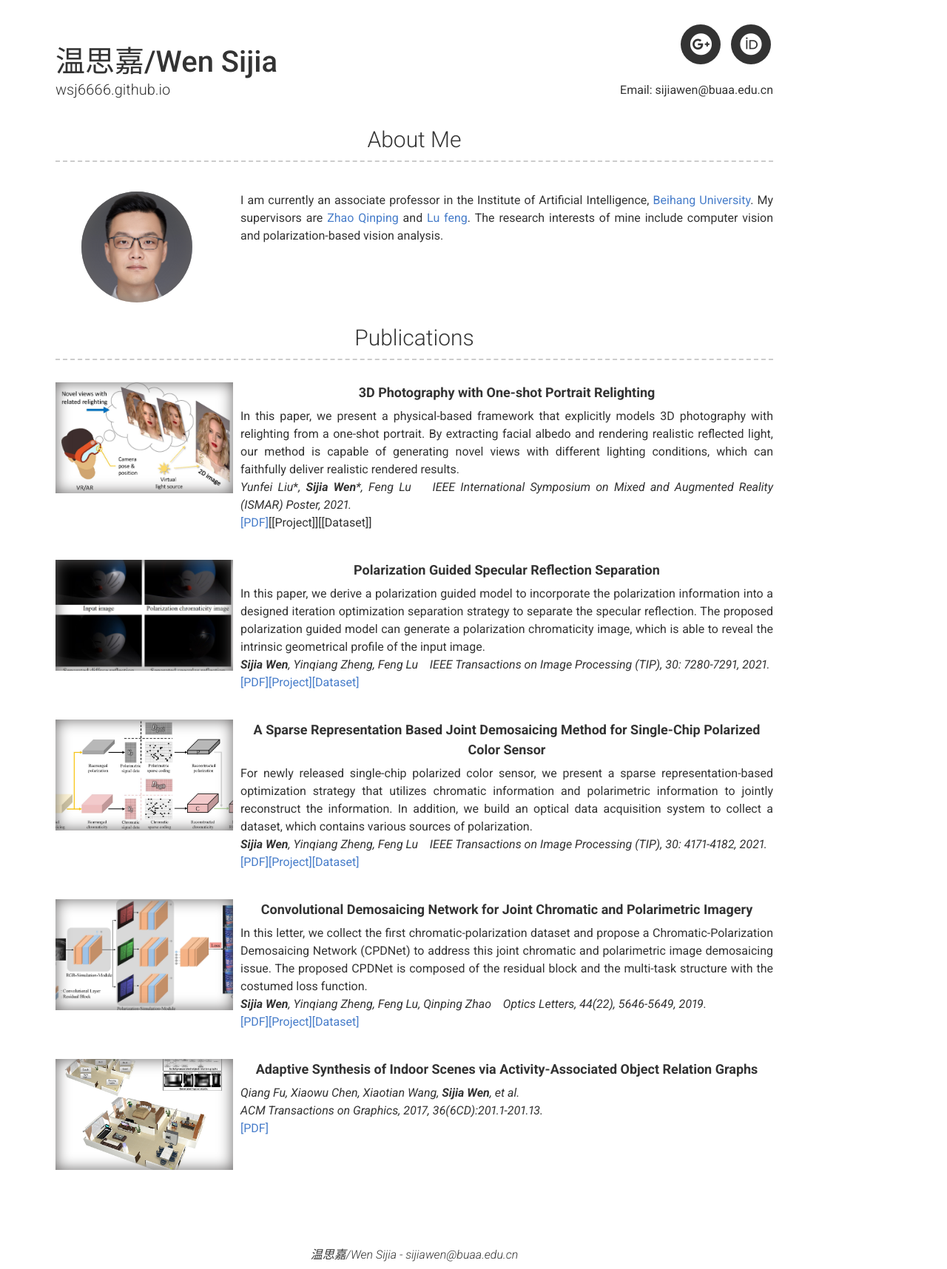
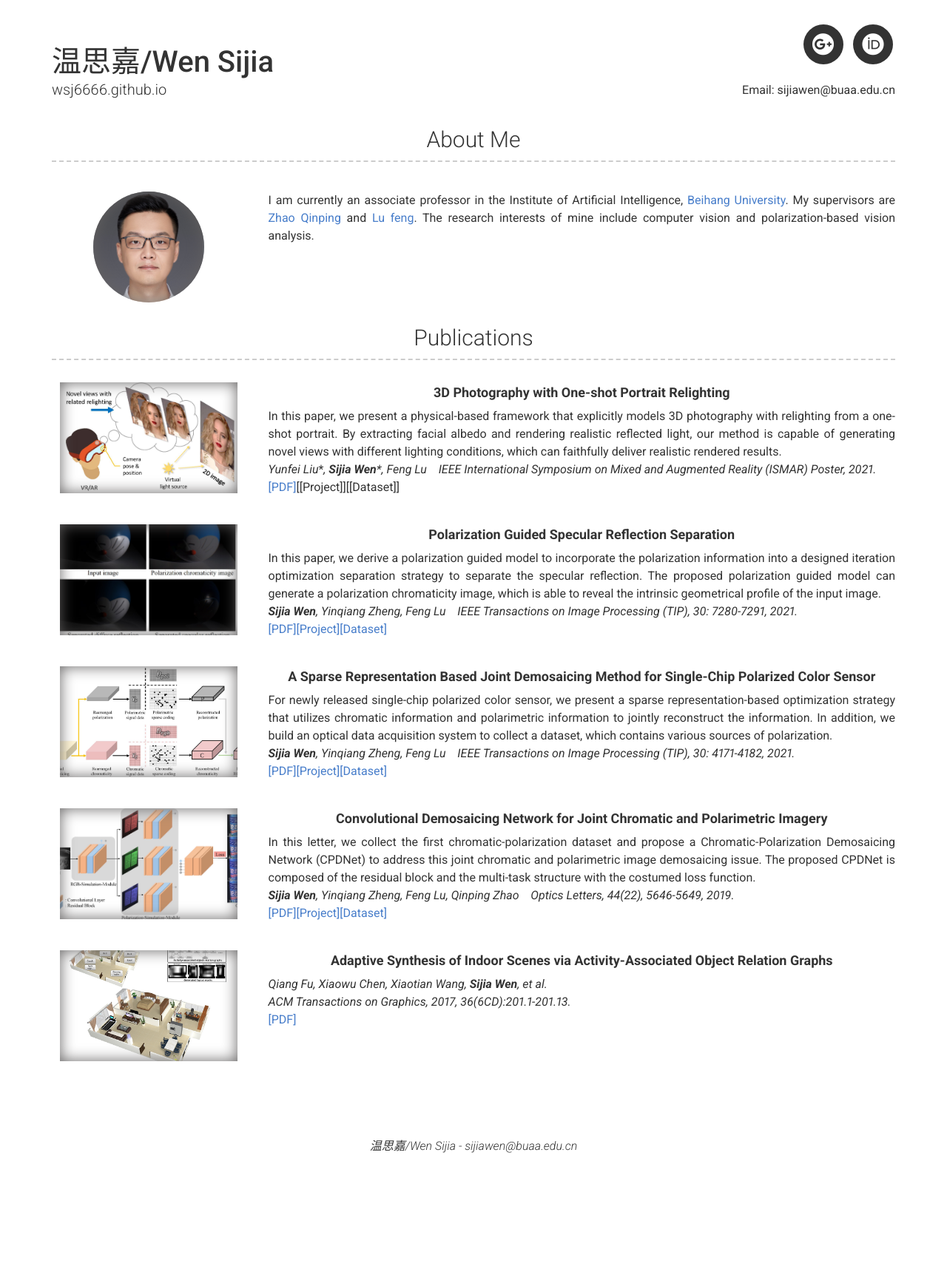
Before and after one commit to wsj6666/wsj6666.github.io, a Jekyll site: the page built from index.md, in a window 1280 px wide. Shown: the whole page at 74% size. Built offline with Jekyll 4.4.1, drawn with Linux system fonts in a browser that asks for light colours; nearby versions of some CDN libraries; after the commit the page ends 1569 px from its top, so only the background shows below that.

Commit message:
Update base.scss

```diff
--- a/_sass/base.scss
+++ b/_sass/base.scss
@@ -101,8 +101,7 @@ hr {
 img,
 picture {
   margin: 0;
-  //max-width: 100%;
-}
+  max-width: 100%; }
 
 html {
   box-sizing: border-box; }
@@ -156,11 +155,7 @@ body {
   text-align: center; }
 
 .container {
-  max-width: 1000px;
-  margin: 0 auto;
   margin-top:30px;
-  margin-left:60px;
-  margin-right:60px;
 
   @media print {
     margin-top: 20px;
```
